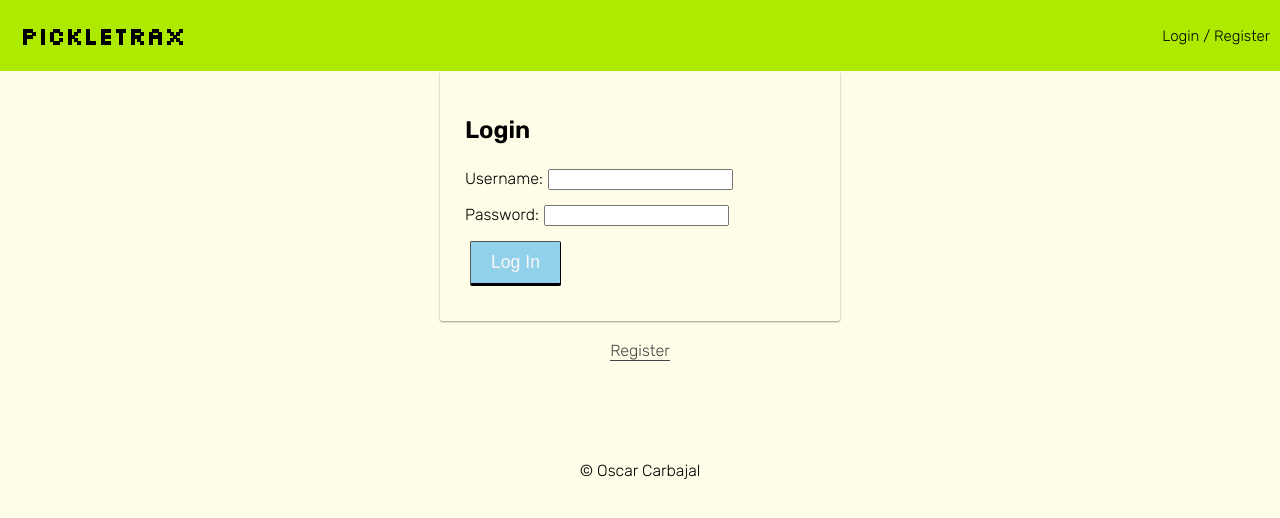
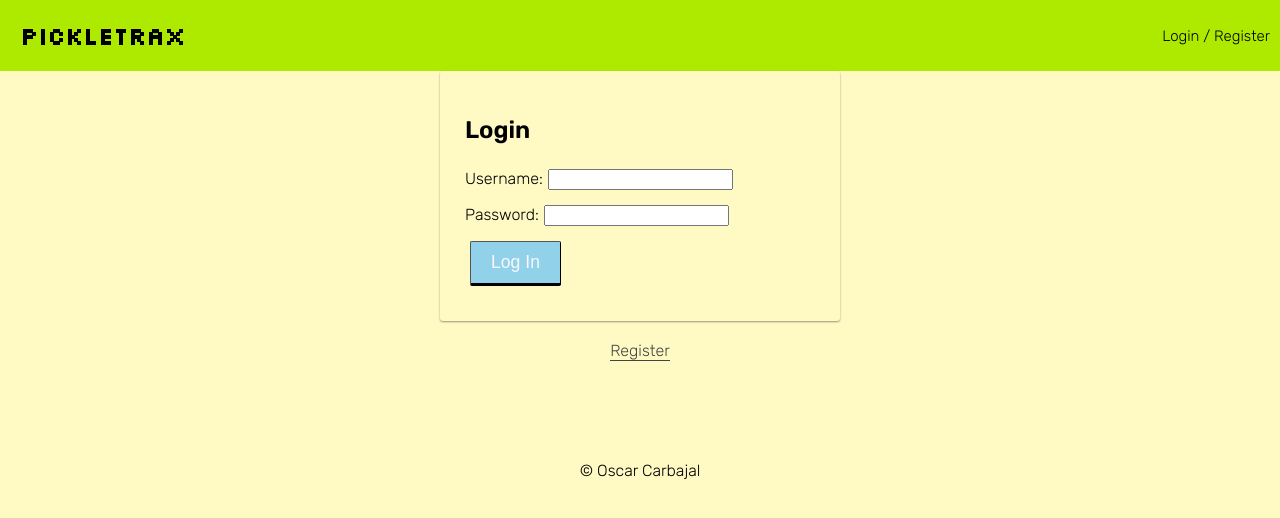
Before and after one commit to oscar-oscar/prime-solo-project, a React (Create React App) app: page /#/success in a window 1280 px wide. Shown: the top 518 px of the page. Built offline with nearby package versions, Linux system fonts and the light colour scheme; no server answers; a web font is replaced by a local one.

Commit message:
added contrast to paper

```diff
--- a/src/components/App/App.css
+++ b/src/components/App/App.css
@@ -7,7 +7,7 @@ body,
 body {
   font-family: 'Rubik', sans-serif;
   margin: 0px;
-  background-color: #fffde7;
+  background-color: #fff9c4;
 }
 
 img {
```
